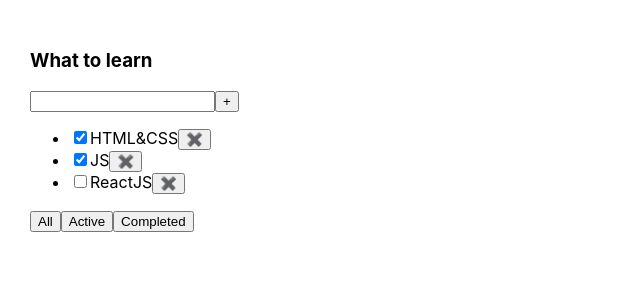
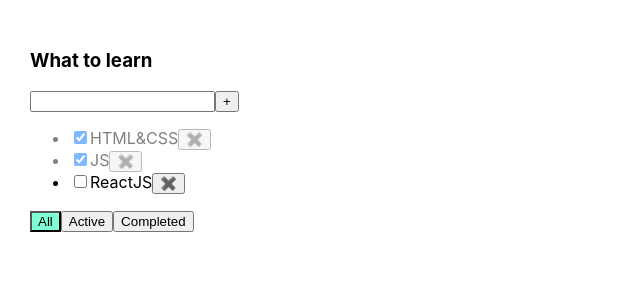
Before and after one commit to reegulus/TodolistTs, a React (Create React App) app: page / in a window 1280 px wide. Shown: the top 300 px of the page, without its empty margins (0-640 px from the left). Built offline with nearby package versions, Linux system fonts and the light colour scheme.

Commit message:
filtration, function trim()

```diff
--- a/src/App.css
+++ b/src/App.css
@@ -6,3 +6,16 @@
 .App > div {
   margin-right: 50px;
 }
+.error {
+  border: red 1px solid;
+}
+
+.error-message {
+  color: red;
+}
+.active-filter {
+  background-color: aquamarine;
+}
+.is-done {
+  opacity: 0.5;
+}
--- a/src/App.tsx
+++ b/src/App.tsx
@@ -47,6 +47,7 @@
                 tasks={taskForTodolist}
                 removeTask={removeTask}
                 addTask={addTask}
+                filter={filter}
                 changeFilter={changeFilter}
                 changeTaskStatus={changeStatus}
             />
--- a/src/Todolist.tsx
+++ b/src/Todolist.tsx
@@ -6,6 +6,7 @@
     tasks: Array<TasksPropsType>
     addTask: (title: string) => void
     removeTask: (taskId: string) => void
+    filter: FilteredValueType
     changeTaskStatus: (taskId: string, isDone: boolean)=> void
     changeFilter: (value: FilteredValueType) => void
 }
@@ -16,18 +17,23 @@
 }
 export const Todolist = (props: TodolistPropsType) => {
     const [title, setTitle] = useState('')
+    const [error, setError] = useState<null | string>(null)
     const onChangeHandler = (e: ChangeEvent<HTMLInputElement>) => {
         setTitle(e.currentTarget.value)
     }
     const onKeyPressHandler = (e: KeyboardEvent<HTMLInputElement>) => {
+        setError(null )
        if(e.key === 'Enter') {
            addTaskHandler()
            setTitle('')
        }
     }
     const addTaskHandler = () => {
-        props.addTask(title)
+        if(title.trim() !== '') {
+        props.addTask(title.trim())
         setTitle('')
+    }else {setError('Title is required')}
+
     }
     const onClickAllHandler = () => {
         props.changeFilter('all')
@@ -46,8 +52,10 @@
                     <input onChange={onChangeHandler}
                            onKeyPress={onKeyPressHandler}
                            value={title}
+                           className={error ? 'error': ''}
                     />
                     <button onClick={addTaskHandler}>+</button>
+                    {error &&  <div className={'error-message'}>{error}</div> }
                 </div>
                 <ul>
                     {props.tasks.map((el) => {
@@ -58,8 +66,9 @@
                             props.changeTaskStatus(el.id, e.currentTarget.checked)
                         }
                         return (
-                            <li>
+                            <li key={el.id} className={el.isDone ? 'is-done' : ''}>
                                 <input
+
                                     type="checkbox"
                                     onChange={onChangeCheckboxHandler}
                                     key={el.id}
@@ -72,11 +81,11 @@
                     })}
                 </ul>
                 <div>
-                    <button onClick={onClickAllHandler}>All
+                    <button className={props.filter === "all" ? 'active-filter' : ''} onClick={onClickAllHandler}>All
                     </button>
-                    <button onClick={onClickActiveHandler}>Active
+                    <button className={props.filter === 'active' ? 'active-filter'  : ''} onClick={onClickActiveHandler}>Active
                     </button>
-                    <button onClick={onClickCompletedHandler}>Completed
+                    <button className={props.filter === 'completed' ? 'active-filter'   : ''} onClick={onClickCompletedHandler}>Completed
                     </button>
                 </div>
             </div>
```
